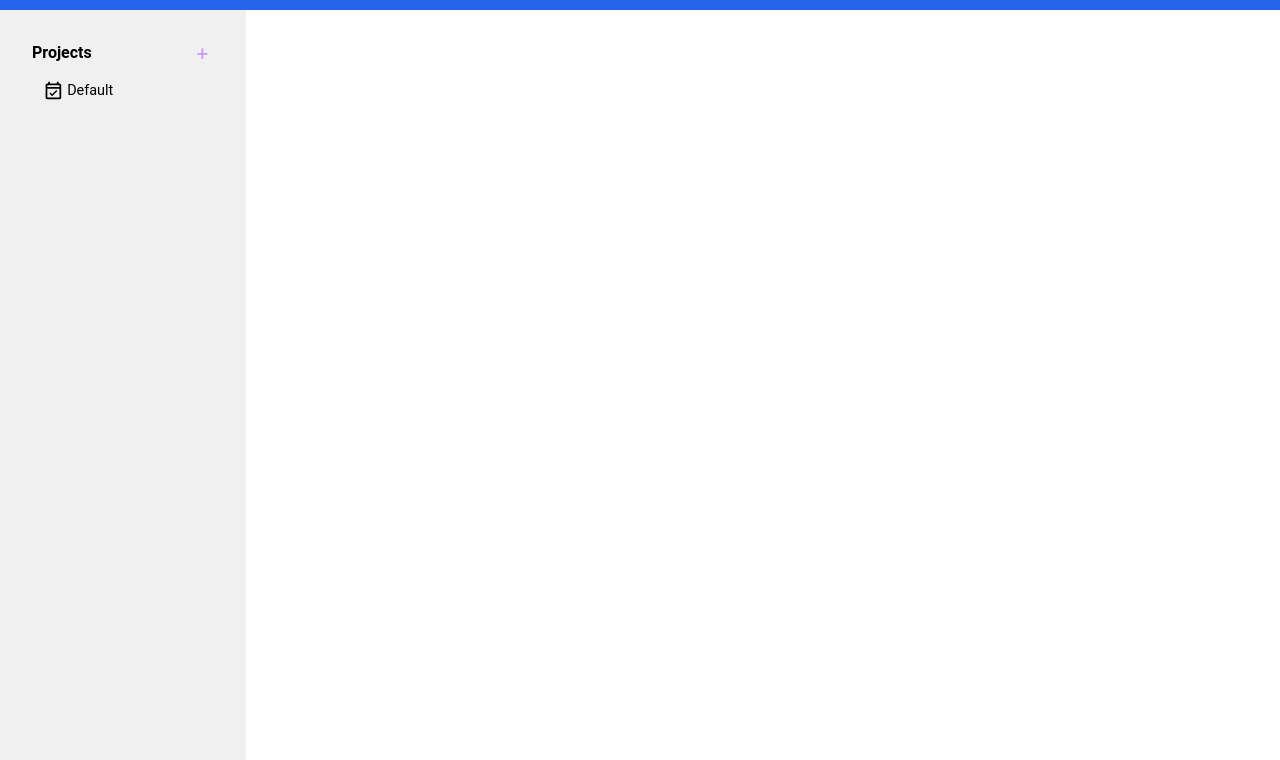
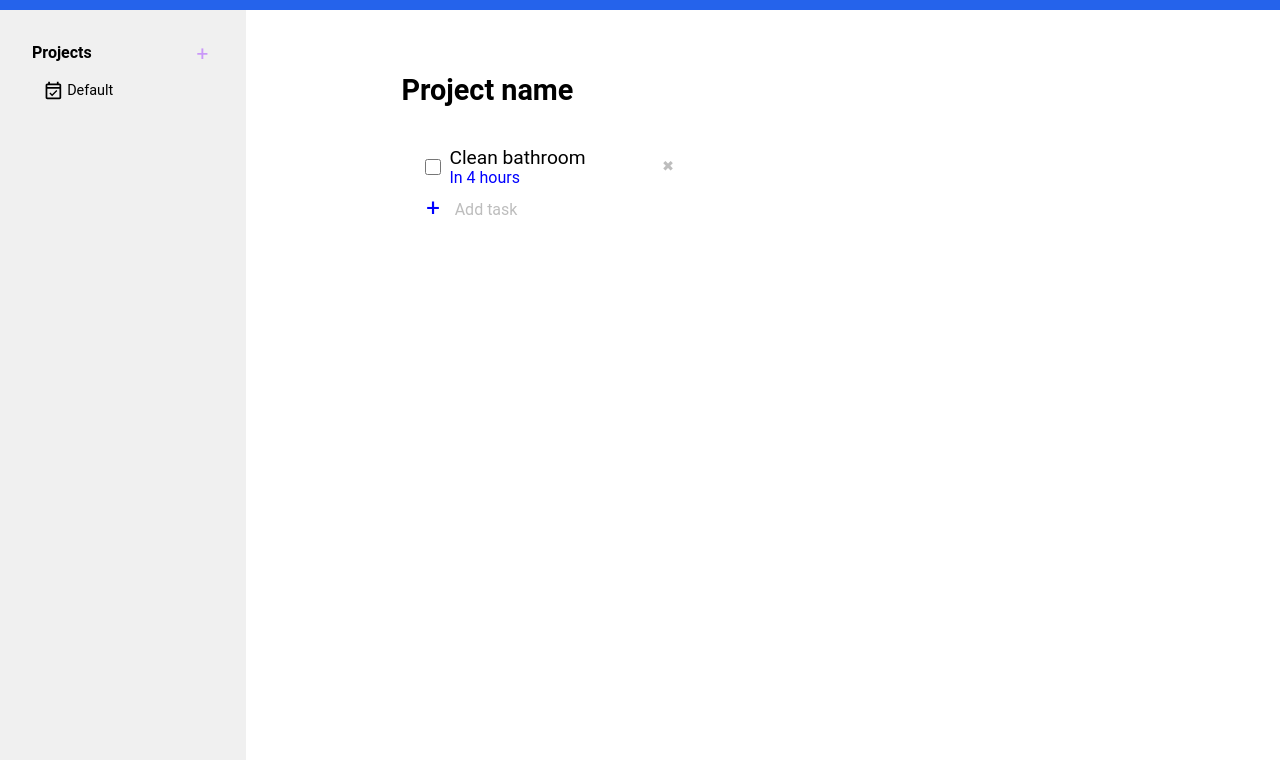
Before and after one commit to Kweebac/todo-list, a website built with webpack: page dist/index.html in a window 1280 px wide. Shown: the part 40-800 px from the top of the page. Built offline with nearby package versions, Linux system fonts and the light colour scheme.

Commit message:
Finished UI

```diff
--- a/dist/index.html
+++ b/dist/index.html
@@ -36,7 +36,21 @@
           <div>Default</div>
         </div>
       </div>
-      <div class="main"></div>
+      <div class="main">
+        <div>Project name</div>
+        <div class="tasks">
+          <input type="checkbox" />
+          <div>
+            <div>Clean bathroom</div>
+            <div>In 4 hours</div>
+          </div>
+          <div>✖</div>
+        </div>
+        <div>
+          <div>+</div>
+          <div>Add task</div>
+        </div>
+      </div>
     </div>
   </body>
 </html>
--- a/dist/style.css
+++ b/dist/style.css
@@ -76,6 +76,7 @@ body > div {
 }
 
 .sidebar > .project {
+  cursor: pointer;
   padding: 0.15rem;
   border-radius: 0.5rem;
   padding-left: 1rem;
@@ -91,9 +92,86 @@ body > div {
 }
 .sidebar > .project > div {
   font-size: 0.9rem;
-  cursor: pointer;
 }
 
 /* MAIN */
 .main {
+  margin-left: 15%;
+  margin-top: 4rem;
+
+  display: grid;
+  justify-items: start;
+  align-content: start;
 }
+.main > div:first-child {
+  font-weight: bold;
+  font-size: 1.8rem;
+  margin-bottom: 2rem;
+}
+.main > div:last-child {
+  padding-right: 0.5rem;
+  cursor: pointer;
+  margin-top: 0.5rem;
+  margin-left: 1.13rem;
+  display: grid;
+
+  grid-auto-flow: column;
+  justify-content: start;
+  align-items: center;
+  gap: 0.5rem;
+}
+
+.main > div:last-child > div:first-child {
+  text-align: center;
+  width: 1.7rem;
+  color: blue;
+  font-size: 1.5rem;
+}
+.main > div:last-child > div:last-child {
+  color: rgb(189, 189, 189);
+  position: relative;
+  top: 1px;
+}
+.main > div:last-child:hover > div:first-child {
+  background-color: #2563eb;
+  color: white;
+  border-radius: 50%;
+}
+.main > div:last-child:hover > div:last-child {
+  color: #2563eb;
+}
+
+/* TASKS */
+.tasks {
+  margin-left: 1.5rem;
+  margin-top: 0.5rem;
+
+  display: grid;
+  grid-auto-flow: column;
+  align-items: center;
+  gap: 0.5rem;
+}
+.tasks input {
+  width: 1rem;
+  height: 1rem;
+}
+.tasks > div:nth-child(2) > div:first-child {
+  font-size: 1.2rem;
+}
+.tasks > div:nth-child(2) > div:last-child {
+  color: blue;
+}
+.tasks > div:last-child {
+  display: grid;
+
+  font-size: 0.9rem;
+  height: 1.3rem;
+  width: 1.3rem;
+  margin-left: 5vw;
+  color: rgb(189, 189, 189);
+  place-items: center;
+}
+.tasks > div:last-child:hover {
+  background-color: rgb(255, 79, 79);
+  border-radius: 50%;
+}
```
